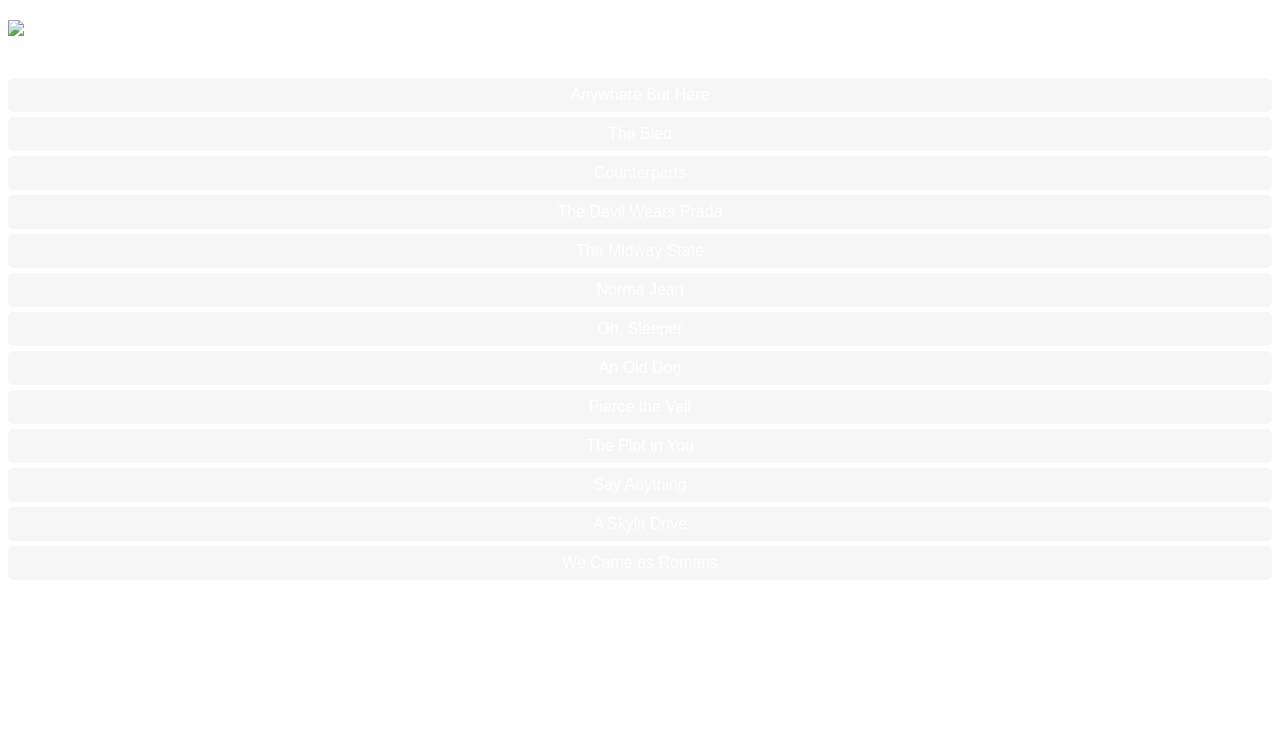
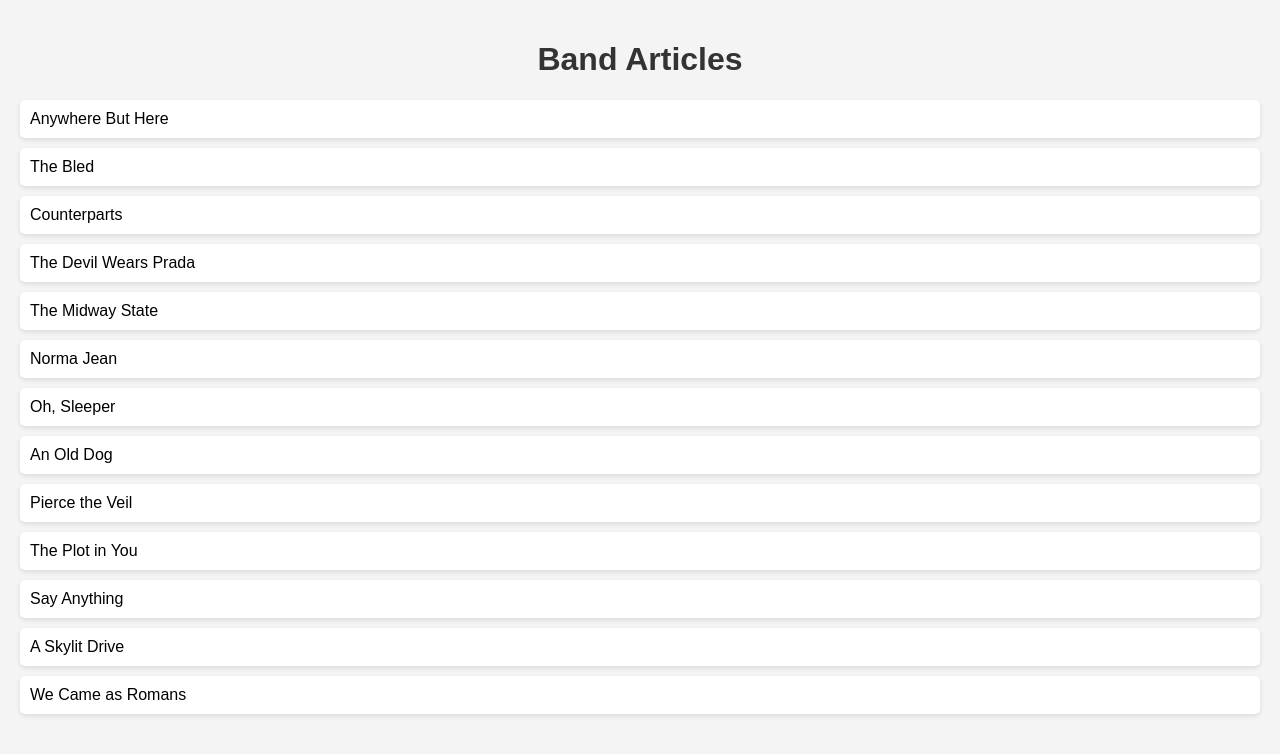
Before and after one commit to acciojob/sorting-articles-Gokleshchaudhary, a website: page main.html in a window 1280 px wide. Drawn offline with Linux system fonts and the light colour scheme.

Commit message:
created a submission

```diff
--- a/main.html
+++ b/main.html
@@ -4,11 +4,10 @@
     <meta charset="UTF-8">
     <meta name="viewport" content="width=device-width, initial-scale=1.0">
     <title>Bands List</title>
-    <link rel="stylesheet" href="styles.css"> <!-- External CSS file link -->
+    <link rel="stylesheet" href="styles.css"> <!-- CSS file -->
 </head>
 <body>
-    <img src="path/to/your/image.jpg" alt="Background Image" class="background-image"> <!-- Replace with your image path -->
-    <h1>Article List</h1>
+    <h1>Band Articles</h1>
     <ul id="band"></ul>
 
     <script src="script.js"></script> <!-- JavaScript file -->
--- a/script.js
+++ b/script.js
@@ -1,37 +1,18 @@
 //your JS code here. If required.
-const bands = [
-    'The Plot in You',
-    'The Devil Wears Prada',
-    'Pierce the Veil',
-    'Norma Jean',
-    'The Bled',
-    'Say Anything',
-    'The Midway State',
-    'We Came as Romans',
-    'Counterparts',
-    'Oh, Sleeper',
-    'A Skylit Drive',
-    'Anywhere But Here',
-    'An Old Dog'
-];
+const bands = ['The Plot in You', 'The Devil Wears Prada', 'Pierce the Veil', 'Norma Jean', 'The Bled', 'Say Anything', 'The Midway State', 'We Came as Romans', 'Counterparts', 'Oh, Sleeper', 'A Skylit Drive', 'Anywhere But Here', 'An Old Dog'];
 
-// Function to sort the bands
-function sortBands(bands) {
-    return bands.sort((a, b) => {
-        // Remove 'The', 'A', 'An' and convert to lowercase for comparison
-        const bandA = a.replace(/^(the|a|an)\s+/i, '').toLowerCase();
-        const bandB = b.replace(/^(the|a|an)\s+/i, '').toLowerCase();
-        return bandA.localeCompare(bandB);
-    });
-}
+// Sorting function
+const sortedBands = bands.sort((a, b) => {
+    // Function to remove 'a', 'an', 'the' and compare
+    const cleanA = a.replace(/^(a |an |the )/i, '').trim();
+    const cleanB = b.replace(/^(a |an |the )/i, '').trim();
+    return cleanA.localeCompare(cleanB);
+});
 
-// Sort the bands
-const sortedBands = sortBands(bands);
-
-// Add sorted bands to the unordered list
-const ul = document.getElementById('band');
+// Populate the unordered list
+const bandList = document.getElementById('band');
 sortedBands.forEach(band => {
     const li = document.createElement('li');
     li.textContent = band;
-    ul.appendChild(li);
+    bandList.appendChild(li);
 });
--- a/styles.css
+++ b/styles.css
@@ -1,34 +1,30 @@
 /*  your css code here. If applicable */
 body {
     font-family: Arial, sans-serif;
-    color: white; /* Text color to make it readable */
-    position: relative; /* For positioning the image */
-}
-
-.background-image {
-    width: 100%; /* Full width */
-    height: auto; /* Maintain aspect ratio */
-    position: absolute; /* Positioning the image */
-    top: 0; /* Align to top */
-    left: 0; /* Align to left */
-    z-index: -1; /* Behind other elements */
+    background-color: #f4f4f4;
+    margin: 0;
+    padding: 20px;
 }
 
 h1 {
-    position: relative; /* To ensure it appears above the image */
+    color: #333;
     text-align: center;
-    margin-top: 20px; /* Space from the top */
 }
 
-ul {
-    list-style-type: none; /* No bullet points */
+#band {
+    list-style-type: none; /* Remove default bullet points */
     padding: 0;
-    text-align: center; /* Center the list */
 }
 
-li {
-    padding: 8px;
-    background: rgba(244, 244, 244, 0.8); /* Slightly transparent background */
-    margin: 5px 0;
+#band li {
+    background: #fff;
+    margin: 10px 0;
+    padding: 10px;
     border-radius: 5px;
+    box-shadow: 0 2px 5px rgba(0, 0, 0, 0.1);
+    transition: background 0.3s;
 }
+
+#band li:hover {
+    background: #e2e2e2; /* Change background on hover */
+}
```
